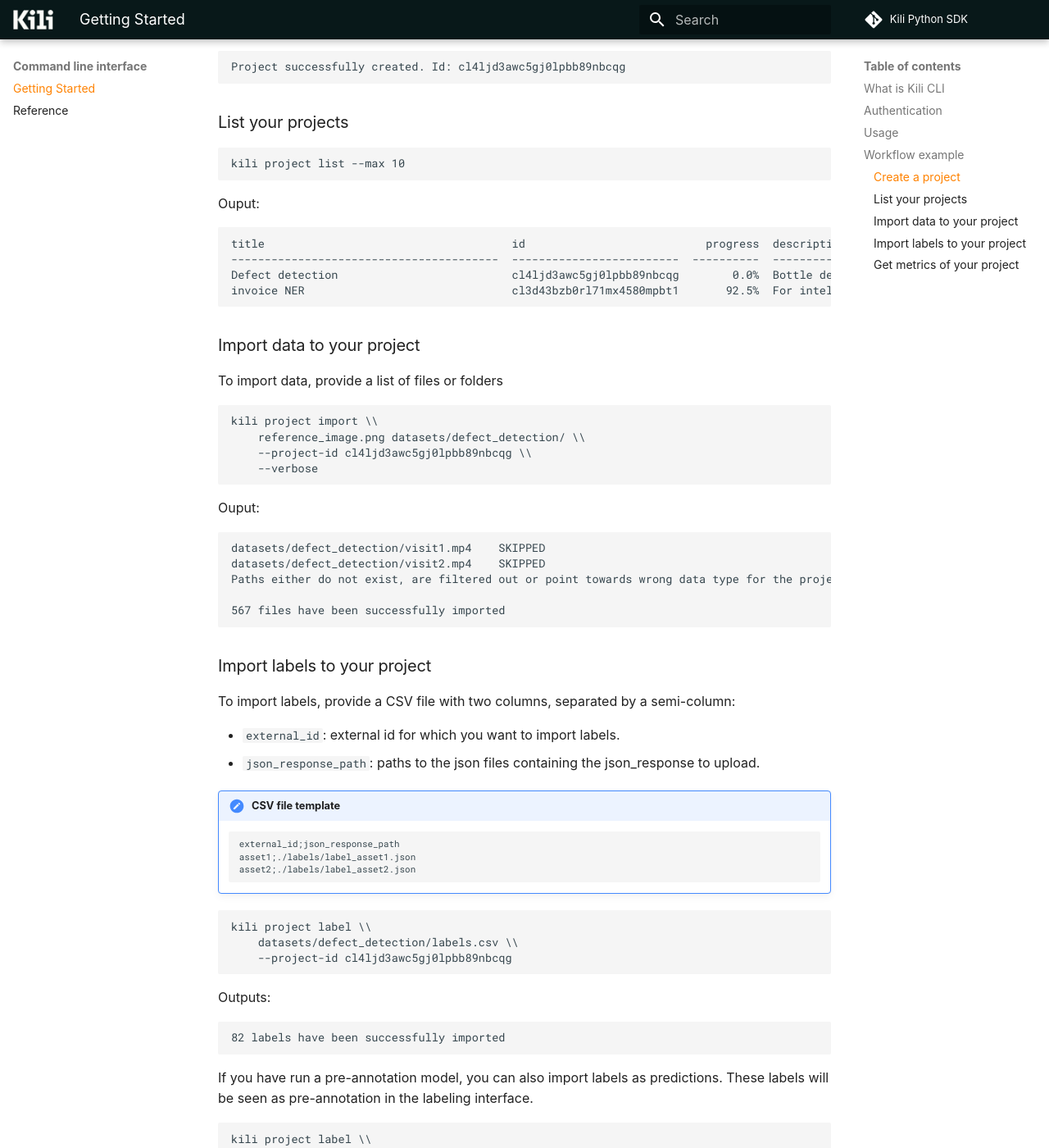
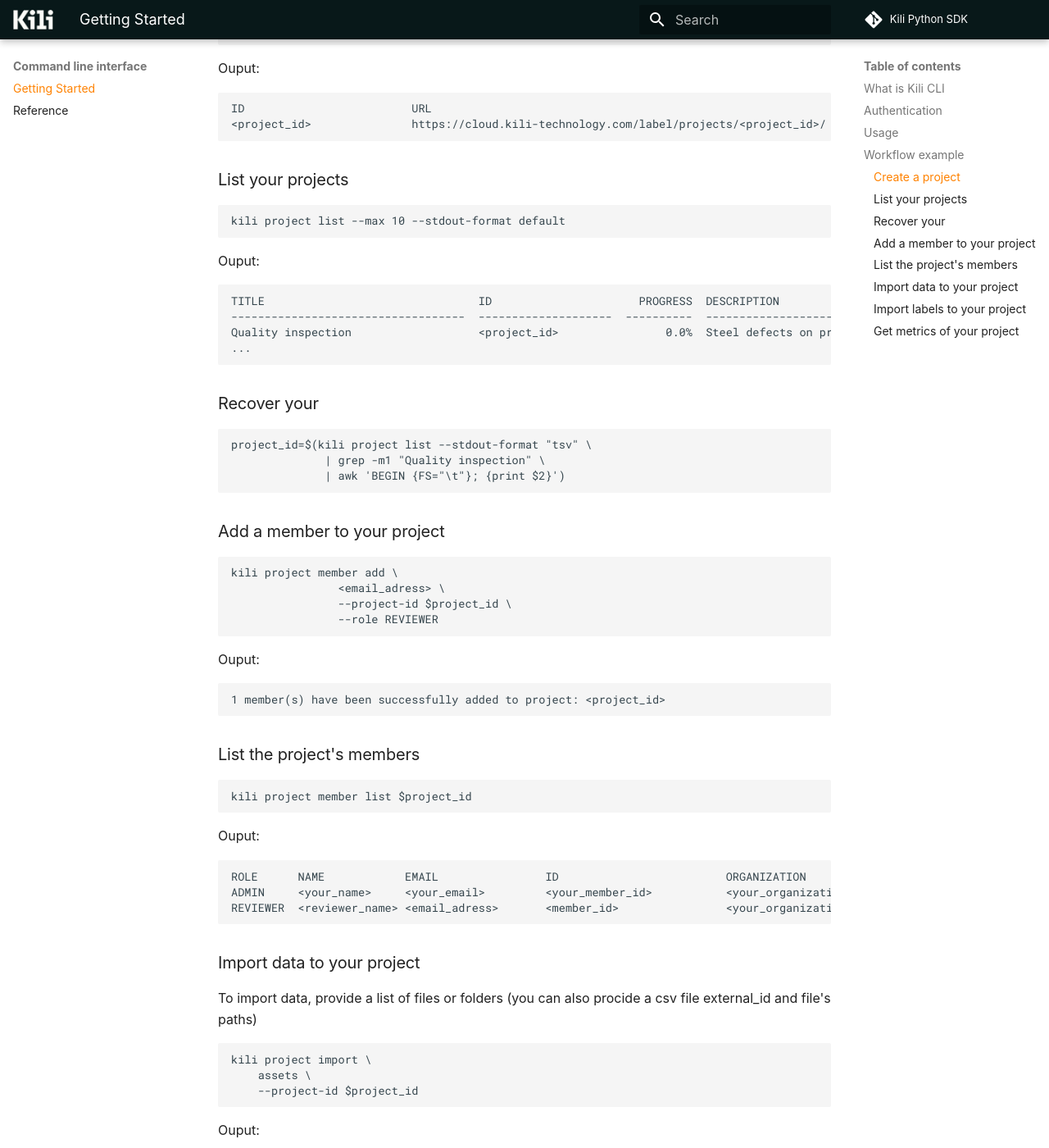
Before and after one commit to kili-technology/kili-python-sdk, an MkDocs documentation site: the page built from docs/cli/index.md, in a window 1280 px wide and 1400 px high, scrolled down 1304 px. Shown: the whole window at 82% size. Built offline with MkDocs 1.6.1 and Material for MkDocs 9.7.7, drawn with Linux system fonts in a browser that asks for light colours; some web fonts are replaced; comment, search, counter and statistics services are not loaded; the version menu is left out; some of the changed text lies outside the part shown.

Commit message:
update index.md for CLI

````diff
--- a/docs/cli/index.md
+++ b/docs/cli/index.md
@@ -28,67 +28,100 @@
 ## Workflow example
 
 Let's take an example where you want to start a project from scratch:
-
+You can download ressources to run this example [here](https://storage.googleapis.com/kili-machine-learning-web/cli/CLI_Demo_Ressources.zip).
+Once in the current directory where all files are stored, you can run the following commands:
 ### Create a project
 
 To create an IMAGE project:
 
 ```
-kili project create \\
-            --interface path/to/interface.json \\
-            --input-type IMAGE \\
-            --title "Defect detection" \\
-            --description "Bottle defects on production line"
+kili project create \
+            json_interface.json \
+            --title "Quality inspection" \
+            --input-type IMAGE \
+            --description "Steel defects on production line"
 ```
 
 Ouput:
 
 ```
-Project successfully created. Id: cl4ljd3awc5gj0lpbb89nbcqg
+ID                         URL
+<project_id>               https://cloud.kili-technology.com/label/projects/<project_id>/
 ```
 
 ### List your projects
 
 ```
-kili project list --max 10
+kili project list --max 10 --stdout-format default
 ```
 
 Ouput:
 
 ```
-title                                     id                           progress  description
-----------------------------------------  -------------------------  ----------  -------------------------------
-Defect detection                          cl4ljd3awc5gj0lpbb89nbcqg        0.0%  Bottle defects on production...
-invoice NER                               cl3d43bzb0rl71mx4580mpbt1       92.5%  For intelligent document pro...
+TITLE                                ID                      PROGRESS  DESCRIPTION
+-----------------------------------  --------------------  ----------  --------------------------------------------------
+Quality inspection                   <project_id>                0.0%  Steel defects on production line
+...
 ```
 
-### Import data to your project
-
-To import data, provide a list of files or folders
+### Recover your <project_id>
 
 ```
-kili project import \\
-    reference_image.png datasets/defect_detection/ \\
-    --project-id cl4ljd3awc5gj0lpbb89nbcqg \\
-    --verbose
+project_id=$(kili project list --stdout-format "tsv" \
+              | grep -m1 "Quality inspection" \
+              | awk 'BEGIN {FS="\t"}; {print $2}')
+```
+
+### Add a member to your project
+
+```
+kili project member add \
+                <email_adress> \
+                --project-id $project_id \
+                --role REVIEWER
 ```
 
 Ouput:
 
 ```
-datasets/defect_detection/visit1.mp4    SKIPPED
-datasets/defect_detection/visit2.mp4    SKIPPED
-Paths either do not exist, are filtered out or point towards wrong data type for the project
+1 member(s) have been successfully added to project: <project_id>
+```
 
-567 files have been successfully imported
+### List the project's members
+
+```
+kili project member list $project_id
+```
+
+Ouput:
+
+```
+ROLE      NAME            EMAIL                ID                         ORGANIZATION
+ADMIN     <your_name>     <your_email>         <your_member_id>           <your_organization>
+REVIEWER  <reviewer_name> <email_adress>       <member_id>                <your_organization>
+```
+
+### Import data to your project
+
+To import data, provide a list of files or folders (you can also procide a csv file external_id and file's paths)
+
+```
+kili project import \
+    assets \
+    --project-id $project_id
+```
+
+Ouput:
+
+```
+40 files have been successfully imported
 ```
 
 ### Import labels to your project
 
-To import labels, provide a CSV file with two columns, separated by a semi-column:
+To import labels, provide a list of files or folders (you can also procide a csv file external_id and label's paths).
 
-- `external_id`: external id for which you want to import labels.
-- `json_response_path`: paths to the json files containing the json_response to upload.
+Label's files are json with the json_response to upload
 
 !!! Examples "CSV file template"
     ```
@@ -98,61 +131,60 @@
     ```
 
 ```
-kili project label \\
-    datasets/defect_detection/labels.csv \\
-    --project-id cl4ljd3awc5gj0lpbb89nbcqg
+kili project label \
+    --project-id $project_id \
+    --from-csv labels.csv
 ```
 
 Outputs:
 
 ```
-82 labels have been successfully imported
+10 labels have been successfully imported
 ```
 
 If you have run a pre-annotation model, you can also import labels as predictions.
 These labels will be seen as pre-annotation in the labeling interface.
 
 ```
-kili project label \\
-    datasets/defect_detection/predictions.csv \\
-    --project-id cl4ljd3awc5gj0lpbb89nbcqg \\
-    --prediction \\
+kili project label \
+    --project-id $project_id \
+    --from-csv labels.csv \
+    --prediction \
     --model-name YOLO-run-3
 ```
 
 Outputs:
 
 ```
-82 labels have been successfully imported
+10 labels have been successfully imported
 ```
 
 ### Get metrics of your project
 
 ```
-kili project describe \\
-    --project-id cl4ljd3awc5gj0lpbb89nbcqg
+kili project describe $project_id
 ```
 
 Ouput:
 
 ```
-Title        Defect detection
-Description  Bottle defects on production line
+Title        Quality inspection
+Description  Steel defects on production line
 
 Dataset KPIs
 ------------
-Total number of assets      567
-Number of remaining assets  485
+Total number of assets      40
+Number of remaining assets  10
 Skipped assets              0
-Progress                    14.5%
+Progress                    25.0%
 
 Quality KPIs
 ------------
-Project consensus           79
-Project honeypot            22
-Number of reviewed assets   76
-Number of open issues       5
-Number of solved issues     12
-Number of open questions    2
-Number of solved questions  9
+Project consensus           N/A
+Project honeypot            N/A
+Number of reviewed assets   0
+Number of open issues       0
+Number of solved issues     0
+Number of open questions    0
+Number of solved questions  0
 ```
````
Also changed, not shown: 4 other files.
